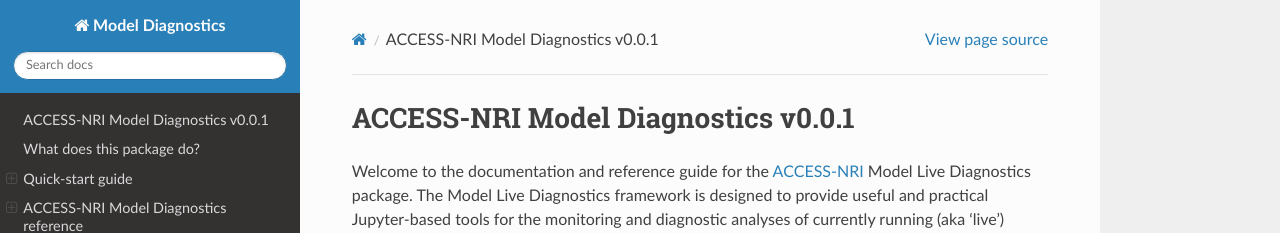
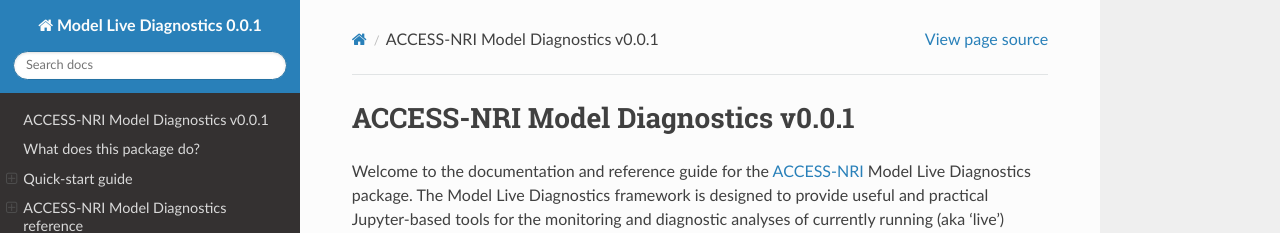
Before and after one commit to ACCESS-NRI/MED-live-diagnostics, a Sphinx documentation site: the page built from docs/index.rst, in a window 1280 px wide. Shown: the top 233 px of the page. Built offline with Sphinx 7.4.7 and the Read the Docs theme 2.0.0, drawn with Linux system fonts in a browser that asks for light colours.

Commit message:
Update conf.py

```diff
--- a/docs/conf.py
+++ b/docs/conf.py
@@ -18,7 +18,7 @@
 
 # -- Project information -----------------------------------------------------
 
-project = 'Model Diagnostics'
+project = 'Model Live Diagnostics 0.0.1'
 copyright = '2023, ACCESS-NRI'
 author = 'ACCESS-NRI'
 
```
